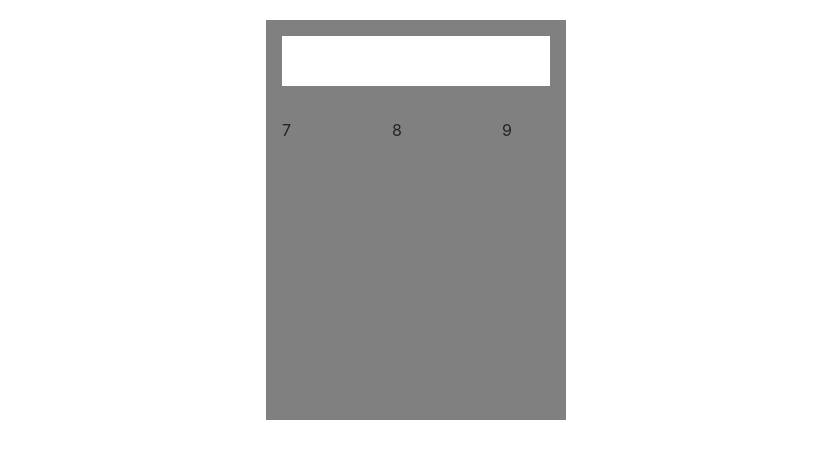
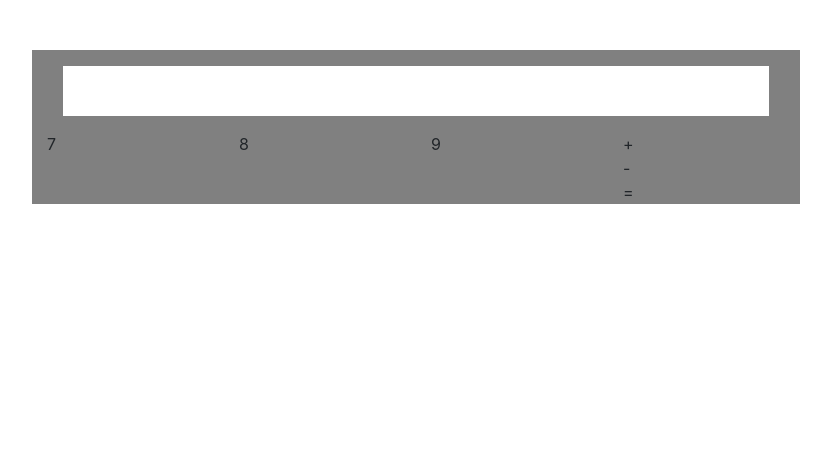
Before and after one commit to SSTPIERRE2/Nice-Calculator, a React (Create React App) app: page / in a window 1280 px wide. Shown: the top 458 px of the page, without its empty margins (224-1055 px from the left). Built offline with nearby package versions, Linux system fonts and the light colour scheme.

Commit message:
Trying things

```diff
--- a/src/assets/style.css
+++ b/src/assets/style.css
@@ -2,11 +2,11 @@
 	margin: 0 auto;
 }
 
-.calculator-container {
-	margin: 20px auto 0px auto;
+.container-fluid.calculator-container {
+	margin-top: 50px;
 	background-color: gray;
-	height: 400px;
-	width: 300px;
+	max-height: 70%;
+	max-width: 60%;
 }
 
 .input-display {
@@ -18,9 +18,7 @@
 }
 
 .numpad-btn {
-	height: 50px;
-	width: 50px;
-	margin: 1em;
+
 }
 
 .numpad-btn:hover {
@@ -28,5 +26,16 @@
 }
 
 .numpad-display {
-	margin: 1em;
+
 }
+
+.vertical {
+	display: flex;
+	flex-direction: column;
+	flex-wrap: nowrap;
+}
+
+.test {
+	display: flex;
+	flex-wrap: nowrap;
+}
--- a/src/components/Calculator.js
+++ b/src/components/Calculator.js
@@ -14,15 +14,25 @@ class Calculator extends Component {
 
 	render () {
 		return (
-			<div className="calculator-container">
+			<div className="container-fluid calculator-container">
 				<div className="row">
 		        	<div className="col-sm-12 col-md-12 col-lg-12">
 		        		<InputDisplay input={this.state.input} />
 		        	</div>
 		        </div>
 
-	            <div className="row">
-		        	{renderNumpadButtons({ display: [7, 8, 9], onClick: this.updateDisplay })}
+		        <div className="row">
+		        	<div className="col-md-9">
+					    {renderNumpadButtons({ display: [7, 8, 9], onClick: this.updateDisplay, direction: 'horizontal' })}
+		        	</div>
+
+		        	<div className="col-md-3">
+		        		{renderNumpadButtons({
+		        			display: ['+', '-', '='],
+		        			onClick: this.updateDisplay,
+		        			direction: 'vertical'
+		        		})}
+		        	</div>
 		        </div>
 			</div>
 		);
--- a/src/utils/utils.js
+++ b/src/utils/utils.js
@@ -7,7 +7,7 @@ import { NumpadButton } from '../components';
  * @param  {Object} the numbers or symbols each button will represent
  * @return {Object}
  */
-const renderNumpadButtons = ({ display, onClick }) => {
+const renderNumpadButtons = ({ display, onClick, direction }) => {
 	let result;
 
 	if (Array.isArray(display)) {
@@ -21,7 +21,11 @@ const renderNumpadButtons = ({ display, onClick }) => {
 		});
 	}
 
-	return result;
+	return (
+		<div className={direction === 'vertical' ? 'row vertical' : 'row'}>
+			{result}
+		</div>
+	);
 };
 
 /**
```
